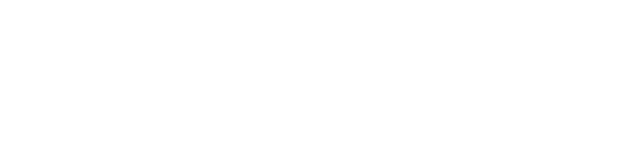
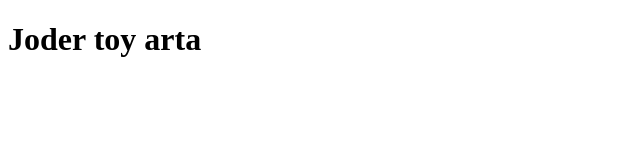
Before and after one commit to ArisEspino/lalala, a plain HTML site: page index.html in a window 1280 px wide. Shown: the whole page, without its empty margins (0-640 px from the left). Drawn offline with Linux system fonts and the light colour scheme.

Commit message:
my second commit

```diff
--- a/index.html
+++ b/index.html
@@ -6,6 +6,6 @@
     <title>Document</title>
 </head>
 <body>
-
+    <h1>Joder toy arta</h1>
 </body>
 </html>
```
